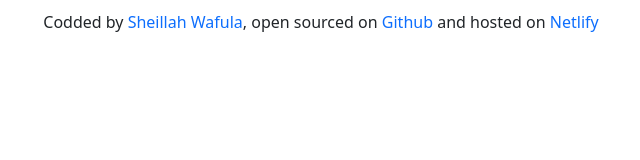
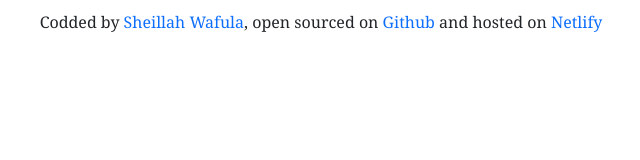
Before and after one commit to Sheillah27/react-weather1, a React (Create React App) app: page / in a window 1280 px wide. Shown: the top 160 px of the page, without its empty margins (319-959 px from the left). Built offline with nearby package versions, Linux system fonts and the light colour scheme; no server answers.

Commit message:
Update Weather.css

```diff
--- a/src/Weather.css
+++ b/src/Weather.css
@@ -1,6 +1,7 @@
 .App {
   margin: 0 auto;
   width: 600px;
+  font-family: Cambria, Cochin, Georgia, Times, "Times New Roman", serif;
   font-weight: 200;
 }
 .weather {
```
